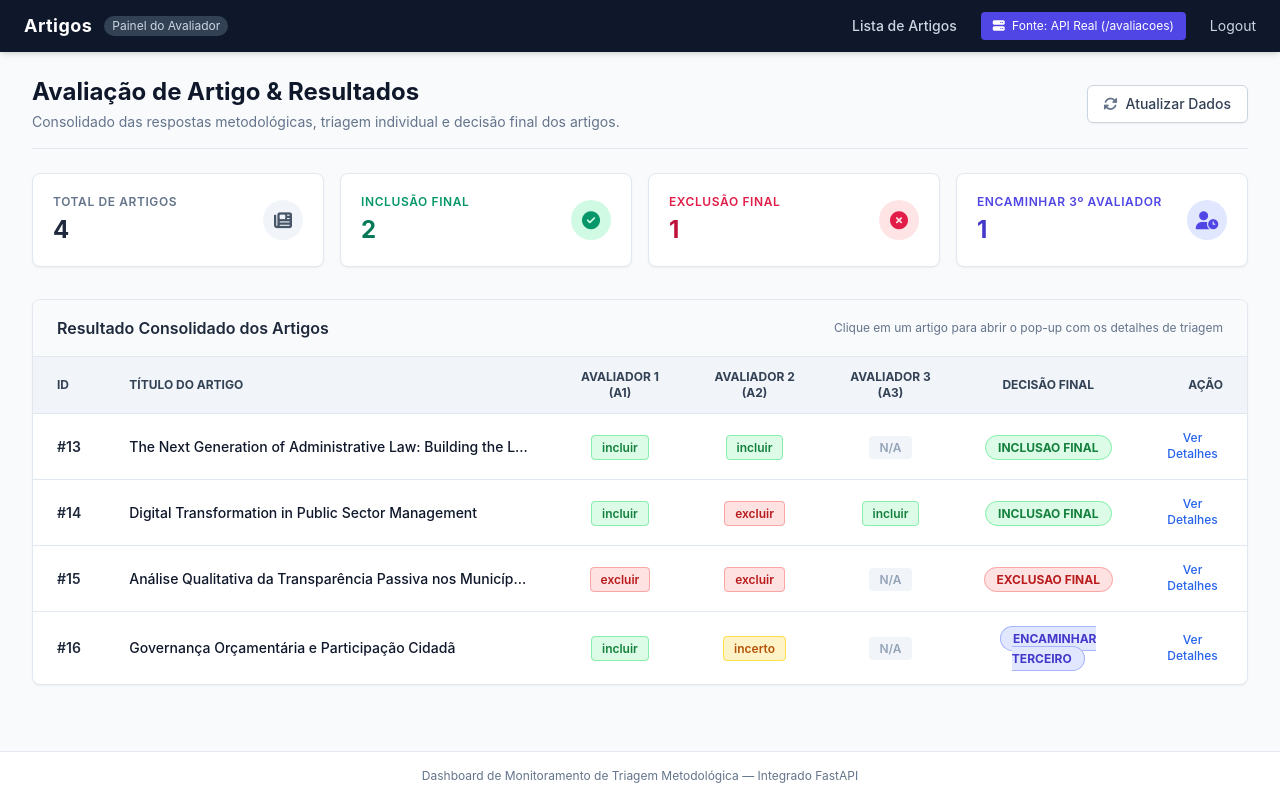
After one commit to 8afael/estado, a Python web app: template backend/app/templates/resultados.html in a window 1280 px wide. The commit adds this page. Run offline with Jinja, Linux system fonts and the light colour scheme; the template is opened without the code that fills it, so the values that code supplies are empty; some libraries are stand-ins or nearby versions.

Commit message:
add avaliacoes

```diff
--- a/backend/app/models/models.py
+++ b/backend/app/models/models.py
@@ -25,6 +25,8 @@ class ArtigoModel(Base):
     pais_estudado = Column(String)
     tipo_documento = Column(String)
     abordagem_metodologica = Column(String)
+    nome_arquivo = Column(String)
+    resultado_final = Column(String)
 
 class AvaliacaoModel(Base):
     __tablename__ = "avaliacoes"
--- a/backend/app/routers/html_avaliacao.py
+++ b/backend/app/routers/html_avaliacao.py
@@ -57,6 +57,7 @@ def exibir_formulario(
 
     # 🟢 EXTRAI APENAS O LINK DO ARTIGO
     artigo_link = artigo.link if artigo else None
+    nome_arquivo = artigo.nome_arquivo if artigo else None
 
     # 5. Envia as variáveis necessárias para o HTML
     return templates.TemplateResponse(
@@ -64,7 +65,8 @@ def exibir_formulario(
         {
             "request": request,
             "artigo_id": artigo_id,
-            "artigo_link": artigo_link,  # 🟢 PASSANDO APENAS O LINK ISOLADO
+            "artigo_link": artigo_link,
+            "nome_arquivo": nome_arquivo,
             "avaliacao": avaliacao_existente,
             "dicionarios": DICIONARIOS_AVALIACAO,
             "current_user": current_user
--- /dev/null
+++ b/backend/app/templates/resultados.html
@@ -0,0 +1,433 @@
+<!DOCTYPE html>
+<html lang="pt-BR">
+<head>
+    <meta charset="UTF-8">
+    <meta name="viewport" content="width=device-width, initial-scale=1.0">
+    <title>Dashboard de Avaliações - Triagem & Decisão Final</title>
+    <!-- Tailwind CSS -->
+    <script src="https://cdn.tailwindcss.com"></script>
+    <!-- FontAwesome Icons -->
+    <link rel="stylesheet" href="https://cdnjs.cloudflare.com/ajax/libs/font-awesome/6.4.0/css/all.min.css">
+    <style>
+        body {
+            font-family: -apple-system, BlinkMacSystemFont, "Segoe UI", Roboto, Helvetica, Arial, sans-serif;
+            background-color: #f8fafc;
+            color: #1e293b;
+        }
+        .card-header-blue {
+            background-color: #e0f2fe;
+            color: #0369a1;
+        }
+        .card-header-dark {
+            background-color: #1e293b;
+            color: #ffffff;
+        }
+        .badge-incluir {
+            background-color: #dcfce7;
+            color: #15803d;
+            border: 1px solid #86efac;
+        }
+        .badge-excluir {
+            background-color: #fee2e2;
+            color: #b91c1c;
+            border: 1px solid #fca5a5;
+        }
+        .badge-incerto {
+            background-color: #fef3c7;
+            color: #b45309;
+            border: 1px solid #fde047;
+        }
+        .badge-terceiro {
+            background-color: #e0e7ff;
+            color: #4338ca;
+            border: 1px solid #a5b4fc;
+        }
+    </style>
+</head>
+<body class="min-h-screen flex flex-col justify-between">
+
+    <!-- Top Bar Navigation -->
+    <header class="bg-slate-900 text-white px-6 py-3 flex justify-between items-center shadow-md">
+        <div class="flex items-center gap-3">
+            <span class="font-bold text-lg tracking-wide">Artigos</span>
+            <span class="text-xs bg-slate-700 px-2 py-0.5 rounded-full text-slate-300">Painel do Avaliador</span>
+        </div>
+        <div class="flex items-center gap-6 text-sm">
+            <a href="/estado/artigos/" class="hover:underline font-medium text-slate-300">Lista de Artigos</a>
+            <button id="toggleDataSource" class="bg-indigo-600 hover:bg-indigo-700 text-white text-xs px-3 py-1.5 rounded transition">
+                <i class="fa-solid fa-server mr-1"></i> Fonte: <span id="sourceLabel">API Real (/avaliacoes)</span>
+            </button>
+            <a href="/estado/logout/" class="hover:underline text-slate-300">Logout</a>
+        </div>
+    </header>
+
+    <!-- Main Container -->
+    <main class="max-w-7xl mx-auto w-full px-4 sm:px-6 lg:px-8 py-6 flex-grow">
+
+        <!-- Header Page Section -->
+        <div class="flex flex-col md:flex-row md:items-center md:justify-between mb-6 pb-4 border-b border-slate-200">
+            <div>
+                <h1 class="text-2xl font-bold text-slate-900">Avaliação de Artigo & Resultados</h1>
+                <p class="text-sm text-slate-500 mt-1">Consolidado das respostas metodológicas, triagem individual e decisão final dos artigos.</p>
+            </div>
+            <div class="mt-4 md:mt-0 flex gap-3">
+                <button onclick="carregarDados()" class="inline-flex items-center px-4 py-2 border border-slate-300 rounded-md text-sm font-medium text-slate-700 bg-white hover:bg-slate-50 shadow-sm transition">
+                    <i class="fa-solid fa-rotate mr-2 text-slate-500"></i> Atualizar Dados
+                </button>
+            </div>
+        </div>
+
+        <!-- Metric KPI Cards -->
+        <div class="grid grid-cols-1 md:grid-cols-4 gap-4 mb-8">
+            <div class="bg-white p-5 rounded-lg border border-slate-200 shadow-sm flex items-center justify-between">
+                <div>
+                    <p class="text-xs font-semibold text-slate-500 uppercase tracking-wider">Total de Artigos</p>
+                    <p id="kpiTotal" class="text-2xl font-bold text-slate-800 mt-1">0</p>
+                </div>
+                <div class="w-10 h-10 rounded-full bg-slate-100 flex items-center justify-center text-slate-600">
+                    <i class="fa-solid fa-newspaper text-lg"></i>
+                </div>
+            </div>
+
+            <div class="bg-white p-5 rounded-lg border border-slate-200 shadow-sm flex items-center justify-between">
+                <div>
+                    <p class="text-xs font-semibold text-emerald-600 uppercase tracking-wider">Inclusão Final</p>
+                    <p id="kpiIncluidos" class="text-2xl font-bold text-emerald-700 mt-1">0</p>
+                </div>
+                <div class="w-10 h-10 rounded-full bg-emerald-100 flex items-center justify-center text-emerald-600">
+                    <i class="fa-solid fa-circle-check text-lg"></i>
+                </div>
+            </div>
+
+            <div class="bg-white p-5 rounded-lg border border-slate-200 shadow-sm flex items-center justify-between">
+                <div>
+                    <p class="text-xs font-semibold text-rose-600 uppercase tracking-wider">Exclusão Final</p>
+                    <p id="kpiExcluidos" class="text-2xl font-bold text-rose-700 mt-1">0</p>
+                </div>
+                <div class="w-10 h-10 rounded-full bg-rose-100 flex items-center justify-center text-rose-600">
+                    <i class="fa-solid fa-circle-xmark text-lg"></i>
+                </div>
+            </div>
+
+            <div class="bg-white p-5 rounded-lg border border-slate-200 shadow-sm flex items-center justify-between">
+                <div>
+                    <p class="text-xs font-semibold text-indigo-600 uppercase tracking-wider">Encaminhar 3º Avaliador</p>
+                    <p id="kpiPendentes" class="text-2xl font-bold text-indigo-700 mt-1">0</p>
+                </div>
+                <div class="w-10 h-10 rounded-full bg-indigo-100 flex items-center justify-center text-indigo-600">
+                    <i class="fa-solid fa-user-clock text-lg"></i>
+                </div>
+            </div>
+        </div>
+
+        <!-- Main Dashboard Table -->
+        <div class="bg-white rounded-lg border border-slate-200 shadow-sm overflow-hidden mb-8">
+            <div class="px-6 py-4 border-b border-slate-200 bg-slate-50 flex justify-between items-center">
+                <h2 class="text-base font-semibold text-slate-800">Resultado Consolidado dos Artigos</h2>
+                <span class="text-xs text-slate-500">Clique em um artigo para abrir o pop-up com os detalhes de triagem</span>
+            </div>
+
+            <div class="overflow-x-auto">
+                <table class="w-full text-left text-sm text-slate-600">
+                    <thead class="bg-slate-100 text-xs text-slate-700 uppercase font-semibold border-b border-slate-200">
+                        <tr>
+                            <th class="px-6 py-3">ID</th>
+                            <th class="px-6 py-3">Título do Artigo</th>
+                            <th class="px-6 py-3 text-center">Avaliador 1 (A1)</th>
+                            <th class="px-6 py-3 text-center">Avaliador 2 (A2)</th>
+                            <th class="px-6 py-3 text-center">Avaliador 3 (A3)</th>
+                            <th class="px-6 py-3 text-center">Decisão Final</th>
+                            <th class="px-6 py-3 text-right">Ação</th>
+                        </tr>
+                    </thead>
+                    <tbody id="tabelaArtigos" class="divide-y divide-slate-200">
+                        <!-- Renderizado via JavaScript -->
+                    </tbody>
+                </table>
+            </div>
+        </div>
+
+    </main>
+
+    <!-- Modal / Pop-up de Detalhes -->
+    <div id="modalDetalhes" class="fixed inset-0 bg-slate-900/60 backdrop-blur-sm z-50 hidden flex items-center justify-center p-4">
+        <div class="bg-white rounded-xl shadow-2xl max-w-2xl w-full overflow-hidden flex flex-col max-h-[90vh] animate-fade-in">
+
+            <!-- Modal Header -->
+            <div class="card-header-blue px-6 py-4 flex justify-between items-center border-b border-sky-200">
+                <div class="flex items-center gap-2">
+                    <i class="fa-solid fa-file-lines text-sky-700"></i>
+                    <h3 class="font-bold text-slate-800 text-base">Detalhes da Triagem e Decisão Final</h3>
+                </div>
+                <button onclick="fecharModal()" class="text-slate-500 hover:text-slate-800 p-1 rounded-lg transition">
+                    <i class="fa-solid fa-xmark text-xl"></i>
+                </button>
+            </div>
+
+            <!-- Modal Body -->
+            <div class="p-6 space-y-5 overflow-y-auto">
+
+                <!-- Identificação -->
+                <div class="grid grid-cols-1 md:grid-cols-2 gap-4">
+                    <div>
+                        <label class="block text-xs font-bold text-slate-700 mb-1">ID do Artigo</label>
+                        <input id="detalheId" type="text" readonly class="w-full bg-slate-50 border border-slate-200 rounded px-3 py-2 text-sm text-slate-800" value="-">
+                    </div>
+                    <div>
+                        <label class="block text-xs font-bold text-slate-700 mb-1">Avaliadores Envolvidos</label>
+                        <input id="detalheAvaliador" type="text" readonly class="w-full bg-slate-50 border border-slate-200 rounded px-3 py-2 text-sm text-slate-800" value="A1 / A2">
+                    </div>
+                </div>
+
+                <div>
+                    <label class="block text-xs font-bold text-slate-700 mb-1">Título do Artigo</label>
+                    <input id="detalheTitulo" type="text" readonly class="w-full bg-slate-50 border border-slate-200 rounded px-3 py-2 text-sm text-slate-800" value="-">
+                </div>
+
+                <!-- Metadados -->
+                <div class="grid grid-cols-1 md:grid-cols-3 gap-4">
+                    <div>
+                        <label class="block text-xs font-bold text-slate-700 mb-1">DOI / ISBN / ISSN</label>
+                        <input id="detalheDoi" type="text" readonly class="w-full bg-slate-50 border border-slate-200 rounded px-3 py-2 text-sm text-slate-800" value="N/A">
+                    </div>
+                    <div>
+                        <label class="block text-xs font-bold text-slate-700 mb-1">Ano de Publicação</label>
+                        <input id="detalheAno" type="text" readonly class="w-full bg-slate-50 border border-slate-200 rounded px-3 py-2 text-sm text-slate-800" value="-">
+                    </div>
+                    <div>
+                        <label class="block text-xs font-bold text-slate-700 mb-1">Idioma do Artigo</label>
+                        <input id="detalheIdioma" type="text" readonly class="w-full bg-slate-50 border border-slate-200 rounded px-3 py-2 text-sm text-slate-800" value="-">
+                    </div>
+                </div>
+
+                <!-- Quadro de Decisão -->
+                <div class="border-t border-slate-200 pt-4">
+                    <h4 class="text-xs font-bold uppercase text-slate-500 tracking-wider mb-3">Resultado das Triagens Individualizadas</h4>
+                    <div class="p-4 rounded-lg bg-slate-50 border border-slate-200 flex flex-col md:flex-row items-center justify-between gap-4">
+                        <div class="flex items-center gap-4">
+                            <div><span class="text-xs text-slate-500 block">Avaliador 1:</span> <span id="tagA1" class="px-2.5 py-1 rounded text-xs font-semibold badge-incerto">-</span></div>
+                            <div><span class="text-xs text-slate-500 block">Avaliador 2:</span> <span id="tagA2" class="px-2.5 py-1 rounded text-xs font-semibold badge-incerto">-</span></div>
+                            <div><span class="text-xs text-slate-500 block">Avaliador 3:</span> <span id="tagA3" class="px-2.5 py-1 rounded text-xs font-semibold bg-slate-100 text-slate-400">N/A</span></div>
+                        </div>
+                        <div class="text-right">
+                            <span class="text-xs text-slate-500 block">Decisão Final:</span>
+                            <span id="tagDecisaoFinal" class="px-3 py-1 rounded-full text-xs font-bold badge-incerto uppercase tracking-wide">-</span>
+                        </div>
+                    </div>
+                </div>
+            </div>
+
+            <!-- Modal Footer -->
+            <div class="bg-slate-50 px-6 py-3 border-t border-slate-200 flex justify-end">
+                <button onclick="fecharModal()" class="px-4 py-2 bg-slate-800 hover:bg-slate-900 text-white rounded-md text-sm font-medium transition">
+                    Fechar
+                </button>
+            </div>
+        </div>
+    </div>
+
+    <!-- Footer -->
+    <footer class="bg-white border-t border-slate-200 py-4 px-6 text-center text-xs text-slate-500">
+        Dashboard de Monitoramento de Triagem Metodológica — Integrado FastAPI
+    </footer>
+
+    <!-- JS Logic -->
+    <script>
+        let useMockData = false;
+
+        const mockArtigos = [
+            {
+                artigo_id: 13,
+                titulo: "The Next Generation of Administrative Law: Building the Legal Infrastructure for Collaborative Governance",
+                codigo: "10.1016/j.law.2021.01",
+                a1: "incluir",
+                a2: "incluir",
+                a3: null,
+                decisao_final: "inclusao_final",
+                ano: 2021,
+                idioma: "Inglês"
+            },
+            {
+                artigo_id: 14,
+                titulo: "Digital Transformation in Public Sector Management",
+                codigo: "10.1016/j.pubsec.2022.05",
+                a1: "incluir",
+                a2: "excluir",
+                a3: "incluir",
+                decisao_final: "inclusao_final",
+                ano: 2022,
+                idioma: "Inglês"
+            },
+            {
+                artigo_id: 15,
+                titulo: "Análise Qualitativa da Transparência Passiva nos Municípios",
+                codigo: "10.1016/j.transp.2018.09",
+                a1: "excluir",
+                a2: "excluir",
+                a3: null,
+                decisao_final: "exclusao_final",
+                ano: 2018,
+                idioma: "Português"
+            },
+            {
+                artigo_id: 16,
+                titulo: "Governança Orçamentária e Participação Cidadã",
+                codigo: "10.1016/j.gov.2023.03",
+                a1: "incluir",
+                a2: "incerto",
+                a3: null,
+                decisao_final: "encaminhar_terceiro",
+                ano: 2023,
+                idioma: "Espanhol"
+            }
+        ];
+
+        document.getElementById('toggleDataSource').addEventListener('click', () => {
+            useMockData = !useMockData;
+            document.getElementById('sourceLabel').innerText = useMockData ? "Dados Simulados (Mock)" : "API Real (/avaliacoes)";
+            carregarDados();
+        });
+
+        async function carregarDados() {
+            if (useMockData) {
+                renderizarTabela(mockArtigos);
+                atualizarKPIs(mockArtigos);
+                return;
+            }
+
+            try {
+                const resProcessar = await fetch('/estado/avaliacoes/processar');
+                if (!resProcessar.ok) throw new Error("Falha ao buscar /estado/avaliacoes/processar");
+                const listaTriagens = await resProcessar.json();
+
+                const idsUnicos = [...new Set(listaTriagens.map(item => item.artigo_id))];
+                const listaConsolidada = [];
+
+                for (const artigoId of idsUnicos) {
+                    try {
+                        const resDecisao = await fetch(`/estado/avaliacoes/artigos/${artigoId}/decisao-final`);
+                        if (resDecisao.ok) {
+                            const dados = await resDecisao.json();
+                            dados.titulo = `Artigo #${dados.artigo_id}`;
+                            dados.codigo = "N/A";
+                            dados.ano = "-";
+                            dados.idioma = "-";
+                            listaConsolidada.push(dados);
+                        }
+                    } catch (e) {
+                        console.error(`Erro ao obter decisão do artigo ${artigoId}:`, e);
+                    }
+                }
+
+                renderizarTabela(listaConsolidada);
+                atualizarKPIs(listaConsolidada);
+
+            } catch (err) {
+                console.warn("API indisponível ou em carregamento. Usando Mock Data temporariamente:", err);
+                renderizarTabela(mockArtigos);
+                atualizarKPIs(mockArtigos);
+            }
+        }
+
+        function getBadgeClass(status) {
+            if (!status) return "bg-slate-100 text-slate-400";
+            const s = status.toLowerCase();
+            if (s === "incluir" || s === "inclusao_final") return "badge-incluir";
+            if (s === "excluir" || s === "exclusao_final") return "badge-excluir";
+            if (s === "incerto") return "badge-incerto";
+            if (s === "encaminhar_terceiro") return "badge-terceiro";
+            return "bg-slate-100 text-slate-600";
+        }
+
+        function formatarTexto(texto) {
+            if (!texto) return "N/A";
+            return texto.replace('_', ' ').toUpperCase();
+        }
+
+        function renderizarTabela(artigos) {
+            const tbody = document.getElementById('tabelaArtigos');
+            tbody.innerHTML = '';
+
+            artigos.forEach(item => {
+                const tr = document.createElement('tr');
+                tr.className = "hover:bg-slate-50 cursor-pointer transition";
+                tr.onclick = () => abrirModal(item);
+
+                tr.innerHTML = `
+                    <td class="px-6 py-4 font-semibold text-slate-800">#${item.artigo_id}</td>
+                    <td class="px-6 py-4 font-medium text-slate-900 max-w-md truncate">${item.titulo || ('Artigo #' + item.artigo_id)}</td>
+                    <td class="px-6 py-4 text-center">
+                        <span class="px-2.5 py-1 rounded text-xs font-semibold ${getBadgeClass(item.a1)}">${item.a1 || '-'}</span>
+                    </td>
+                    <td class="px-6 py-4 text-center">
+                        <span class="px-2.5 py-1 rounded text-xs font-semibold ${getBadgeClass(item.a2)}">${item.a2 || '-'}</span>
+                    </td>
+                    <td class="px-6 py-4 text-center">
+                        <span class="px-2.5 py-1 rounded text-xs font-semibold ${getBadgeClass(item.a3)}">${item.a3 || 'N/A'}</span>
+                    </td>
+                    <td class="px-6 py-4 text-center">
+                        <span class="px-3 py-1 rounded-full text-xs font-bold ${getBadgeClass(item.decisao_final)}">
+                            ${formatarTexto(item.decisao_final)}
+                        </span>
+                    </td>
+                    <td class="px-6 py-4 text-right">
+                        <button class="text-blue-600 hover:text-blue-800 font-medium text-xs">Ver Detalhes</button>
+                    </td>
+                `;
+                tbody.appendChild(tr);
+            });
+        }
+
+        function atualizarKPIs(artigos) {
+            document.getElementById('kpiTotal').innerText = artigos.length;
+            document.getElementById('kpiIncluidos').innerText = artigos.filter(a => a.decisao_final === 'inclusao_final').length;
+            document.getElementById('kpiExcluidos').innerText = artigos.filter(a => a.decisao_final === 'exclusao_final').length;
+            document.getElementById('kpiPendentes').innerText = artigos.filter(a => a.decisao_final === 'encaminhar_terceiro').length;
+        }
+
+        function abrirModal(artigo) {
+            document.getElementById('detalheId').value = artigo.artigo_id;
+            document.getElementById('detalheAvaliador').value = "A1 / A2" + (artigo.a3 ? " / A3" : "");
+            document.getElementById('detalheTitulo').value = artigo.titulo || ("Artigo #" + artigo.artigo_id);
+            document.getElementById('detalheDoi').value = artigo.codigo || "N/A";
+            document.getElementById('detalheAno').value = artigo.ano || "-";
+            document.getElementById('detalheIdioma').value = artigo.idioma || "-";
+
+            const tagA1 = document.getElementById('tagA1');
+            tagA1.innerText = artigo.a1 || 'N/A';
+            tagA1.className = `px-2.5 py-1 rounded text-xs font-semibold ${getBadgeClass(artigo.a1)}`;
+
+            const tagA2 = document.getElementById('tagA2');
+            tagA2.innerText = artigo.a2 || 'N/A';
+            tagA2.className = `px-2.5 py-1 rounded text-xs font-semibold ${getBadgeClass(artigo.a2)}`;
+
+            const tagA3 = document.getElementById('tagA3');
+            tagA3.innerText = artigo.a3 || 'N/A';
+            tagA3.className = `px-2.5 py-1 rounded text-xs font-semibold ${getBadgeClass(artigo.a3)}`;
+
+            const tagDecisao = document.getElementById('tagDecisaoFinal');
+            tagDecisao.innerText = formatarTexto(artigo.decisao_final);
+            tagDecisao.className = `px-3 py-1 rounded-full text-xs font-bold ${getBadgeClass(artigo.decisao_final)}`;
+
+            // Exibe o modal sem dar scroll na página
+            document.getElementById('modalDetalhes').classList.remove('hidden');
+        }
+
+        function fecharModal() {
+            document.getElementById('modalDetalhes').classList.add('hidden');
+        }
+
+        // Fechar com a tecla ESC ou clicando no fundo
+        window.addEventListener('keydown', (e) => {
+            if (e.key === 'Escape') fecharModal();
+        });
+
+        document.getElementById('modalDetalhes').addEventListener('click', (e) => {
+            if (e.target === document.getElementById('modalDetalhes')) fecharModal();
+        });
+
+        // Inicializa ao carregar a página
+        carregarDados();
+    </script>
+</body>
+</html>
```
Also changed, not shown: backend/app/api/main.py (+5 -2 lines), backend/app/routers/resultados_router.py (added, +194 -0 lines), backend/app/templates/avaliacao_form.html (+6 -1 lines), backend/app/util/nomes_arq.py (added, +47 -0 lines), 1 other file.
